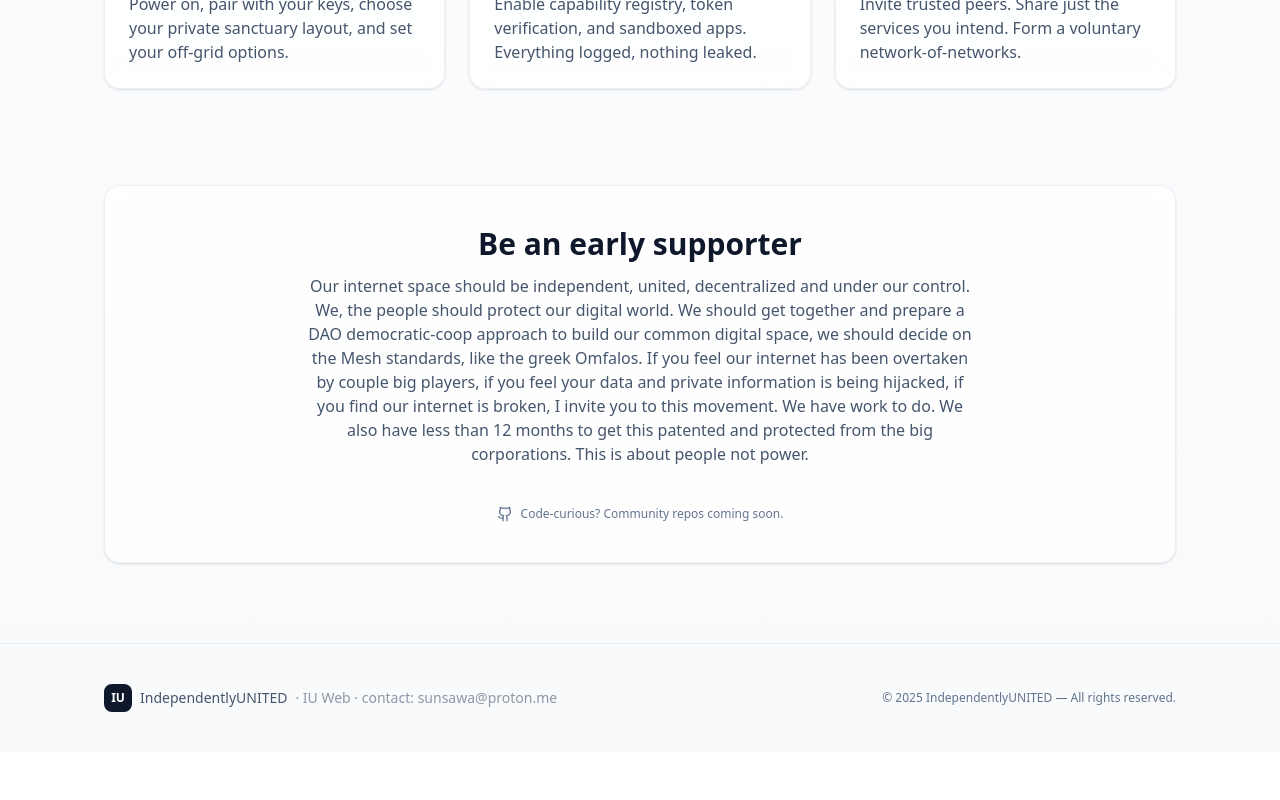
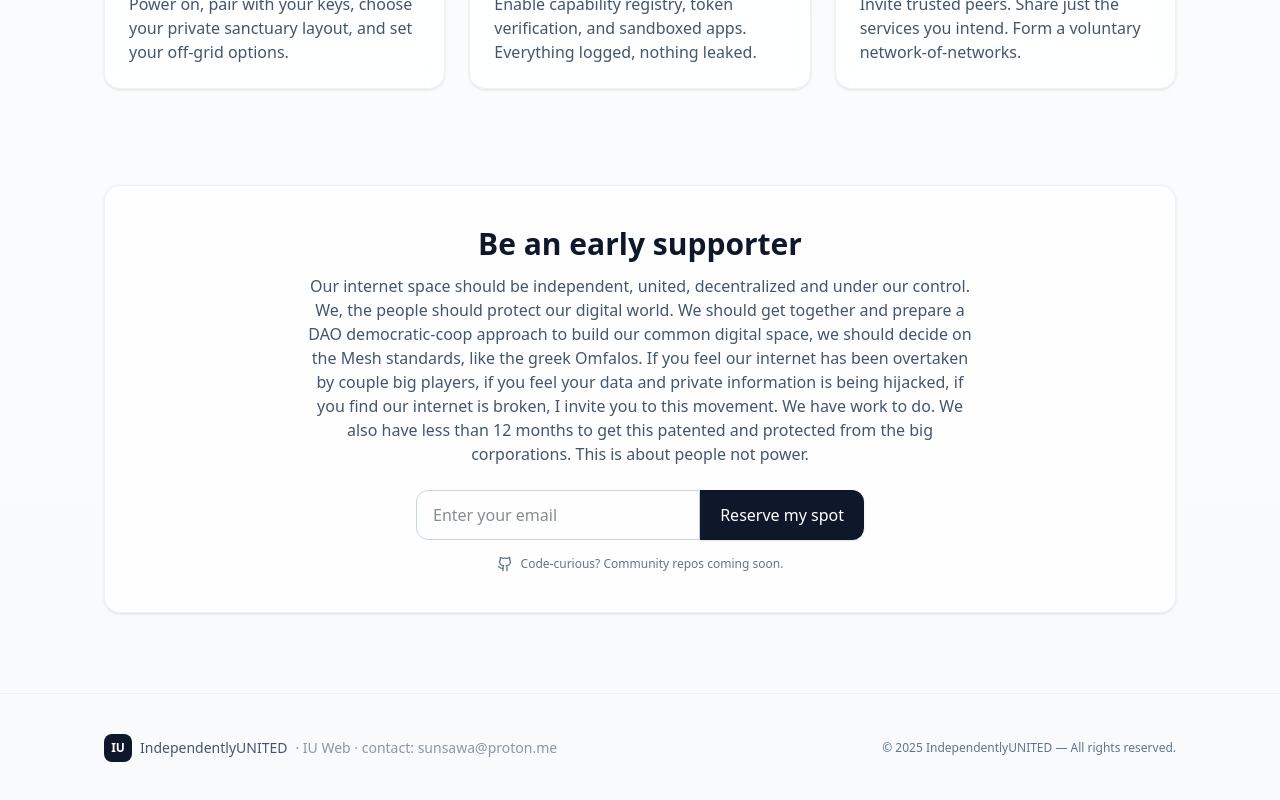
Before and after one commit to MazzoWiecki/iuweb, a React (Vite) app: page / in a window 1280 px wide. Shown: the part 4471-5271 px from the top of the page. Before the commit the page ends 5223 px from the top, so only its background shows below. Built offline with nearby package versions, Linux system fonts and the light colour scheme.

Commit message:
Update App.tsx

```diff
--- a/src/App.tsx
+++ b/src/App.tsx
@@ -458,7 +458,7 @@ Every person should have easy and protected access to their own online space —
           <div className="mt-6 flex flex-wrap justify-center gap-3">
 
 
-
+ <ReserveSpot />
 
 
           </div>
```
